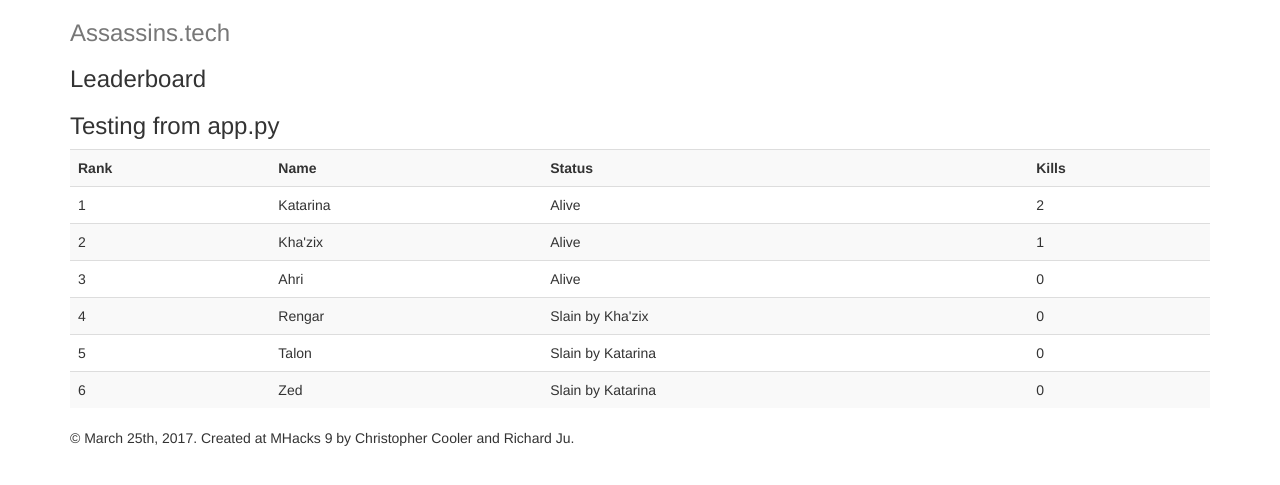
After one commit to Haasini-Govindu/assassins, a Flask app: page /leaderboard in a window 1280 px wide. The commit adds this page. Shown: the top 485 px of the page. Run offline with Flask 2, Linux system fonts and the light colour scheme; some libraries are stand-ins or nearby versions.

Commit message:
Leaderboard now properly displays ranks starting at 1 instead of 2

```diff
--- a/assassins/app.py
+++ b/assassins/app.py
@@ -1,9 +1,29 @@
 from flask import Flask, render_template
 app = Flask(__name__)
 
+class Player:
+	def __init__(self, name, status, kills):
+		self.name = name
+		self.status = status
+		self.kills = kills
+
+player1 = Player('Ahri', 'Alive', 0)
+player2 = Player('Katarina', 'Alive', 2)
+player3 = Player('Kha\'zix', 'Alive', 1)
+player4 = Player('Rengar', 'Slain by Kha\'zix', 0)
+player5 = Player('Talon', 'Slain by Katarina', 0)
+player6 = Player('Zed', 'Slain by Katarina', 0)
+players = [player1, player2, player3, player4, player5, player6]
+
+players.sort(key=lambda x: x.kills, reverse=True)
+
 @app.route("/")
-def main():
+def homepage():
 	return render_template('index.html')
+
+@app.route("/leaderboard")
+def leaderboard():
+	return render_template('leaderboard.html', test="Testing from app.py", players=players, n=len(players))
 
 if __name__ == "__main__":
 	app.run(debug=True)
--- a/assassins/templates/index.html
+++ b/assassins/templates/index.html
@@ -32,9 +32,11 @@
             <h1>Welcome to Assassins!</h1>
             <p class="lead"></p>
             <form class="form-inline">
-            	<input type="text" class="form-control" placeholder="Custom Game Password">
+            	<div class="form-group">
+            	<input type="text" class="input-large form-control" placeholder="Custom Game Password" size=35>
             	<a class="btn btn-success" href="showSignUp" role="button">Start Game</a>
             	<a class="btn btn-primary" href="showSignUp" role="button">View Existing Game</a>
+            	</div>
             </form>
             </p>
         </div>
--- /dev/null
+++ b/assassins/templates/leaderboard.html
@@ -0,0 +1,58 @@
+<!DOCTYPE html>
+<html lang="en">
+
+<head>
+	<title>Leaderboard</title>
+	<link rel="stylesheet" type="text/css" href = "{{ url_for('static', filename='css/bootstrap.min.css') }}">
+
+	<style>
+		table {
+    		counter-reset: rowNumber;
+		}
+
+		table tr:not(:first-child) {
+    		counter-increment: rowNumber;
+		}
+
+		table tr td:first-child::before {
+    		content: counter(rowNumber);
+    		min-width: 1em;
+    		margin-right: 0.5em;
+		}
+
+	</style>
+
+</head>
+
+<body>
+	<div class="container">
+        <div class="header">
+            <h3 class="text-muted">Assassins.tech</h3>
+        </div>
+
+ 			<h3>Leaderboard</h3>
+ 			<h3>{{test}}</h3>
+ 		<table class="table table-striped">
+ 			<tr>
+ 				<th>Rank</th>
+ 				<th>Name</th>
+ 				<th>Status</th>
+ 				<th>Kills</th>
+ 			</tr>
+
+ 			{% for idx in range(0, 6) %}
+ 			<tr>
+ 				<td></td>
+ 				<td>{{players[idx].name}}</td>
+ 				<td>{{players[idx].status}}</td>
+ 				<td>{{players[idx].kills}}</td>
+ 			</tr>
+ 			{% endfor %}
+
+ 		</table>
+
+        <footer class="footer">
+            <p>&copy; March 25th, 2017. Created at MHacks 9 by Christopher Cooler and Richard Ju.</p>
+        </footer>
+    </div>
+</body>
```
